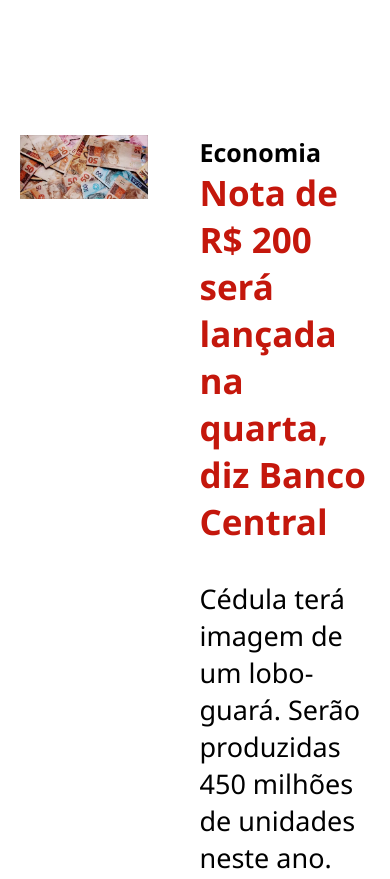
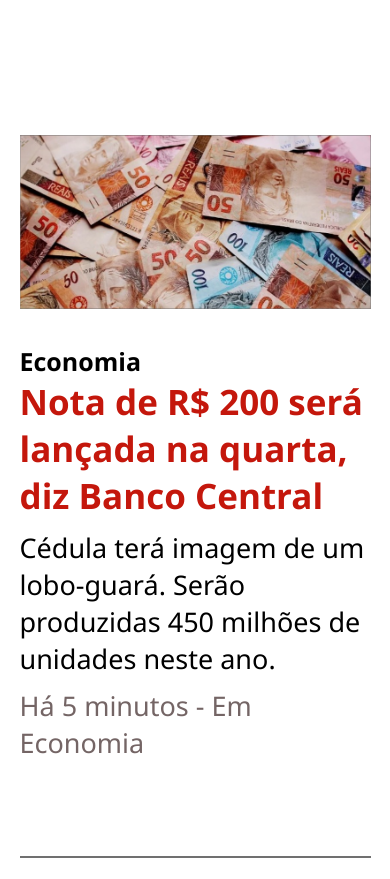
Before and after one commit to romulo-mendes/G1---Desafio, a plain HTML site: page index.html in a window 390 px wide. Shown: the part 1500-2379 px from the top of the page. Drawn offline with Linux system fonts and the light colour scheme.

Commit message:
cards column mobile

```diff
--- a/css/styles.css
+++ b/css/styles.css
@@ -303,6 +303,17 @@ footer a {
 	.grid-1text br{
 		display: inline;
 	}
+	.card-1{
+		flex-direction: column;
+		gap: 30px;
+	}
+	.card-container{
+		width: 100%;
+	}
+	.card-1text {
+		margin-left: 0;
+		gap: 10px;
+	}
 }
 
 @media screen and (max-width: 425px){
```
